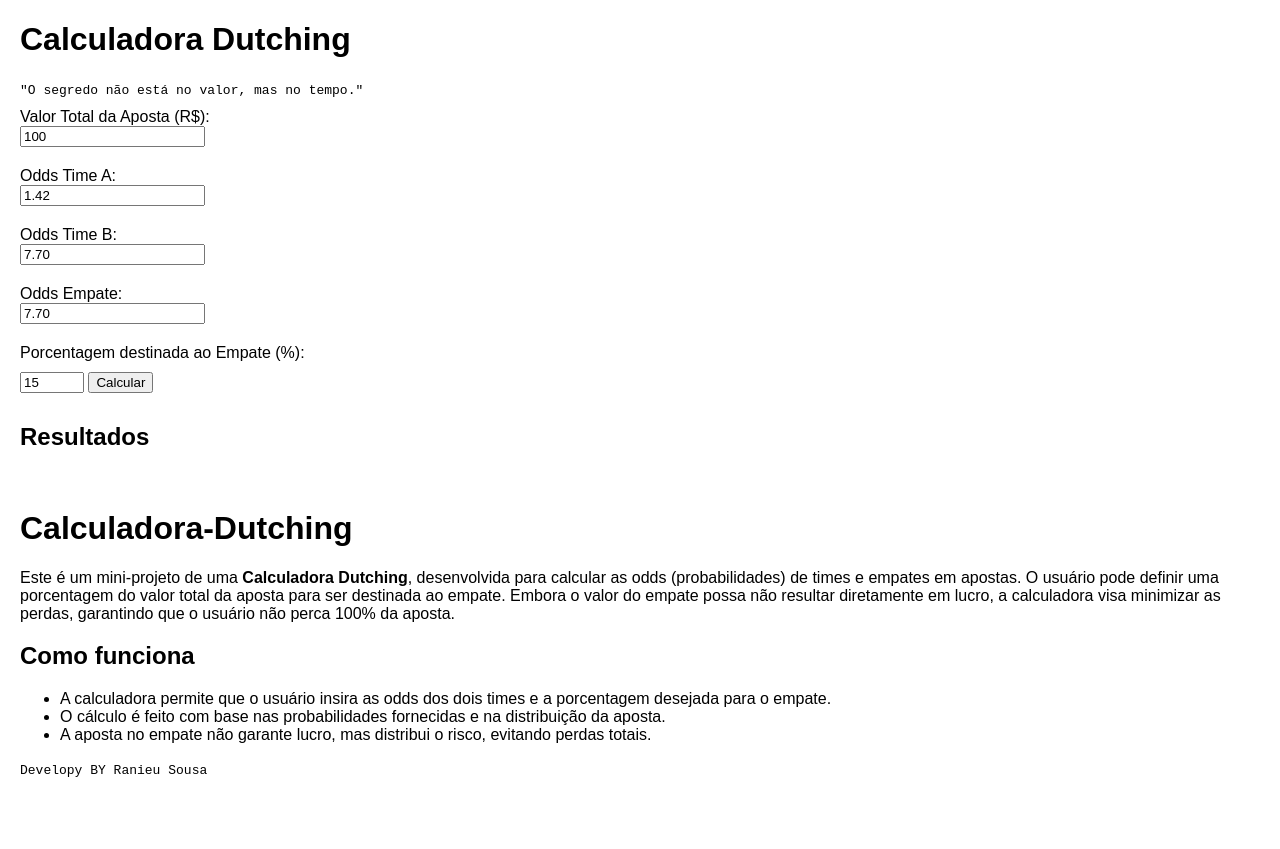
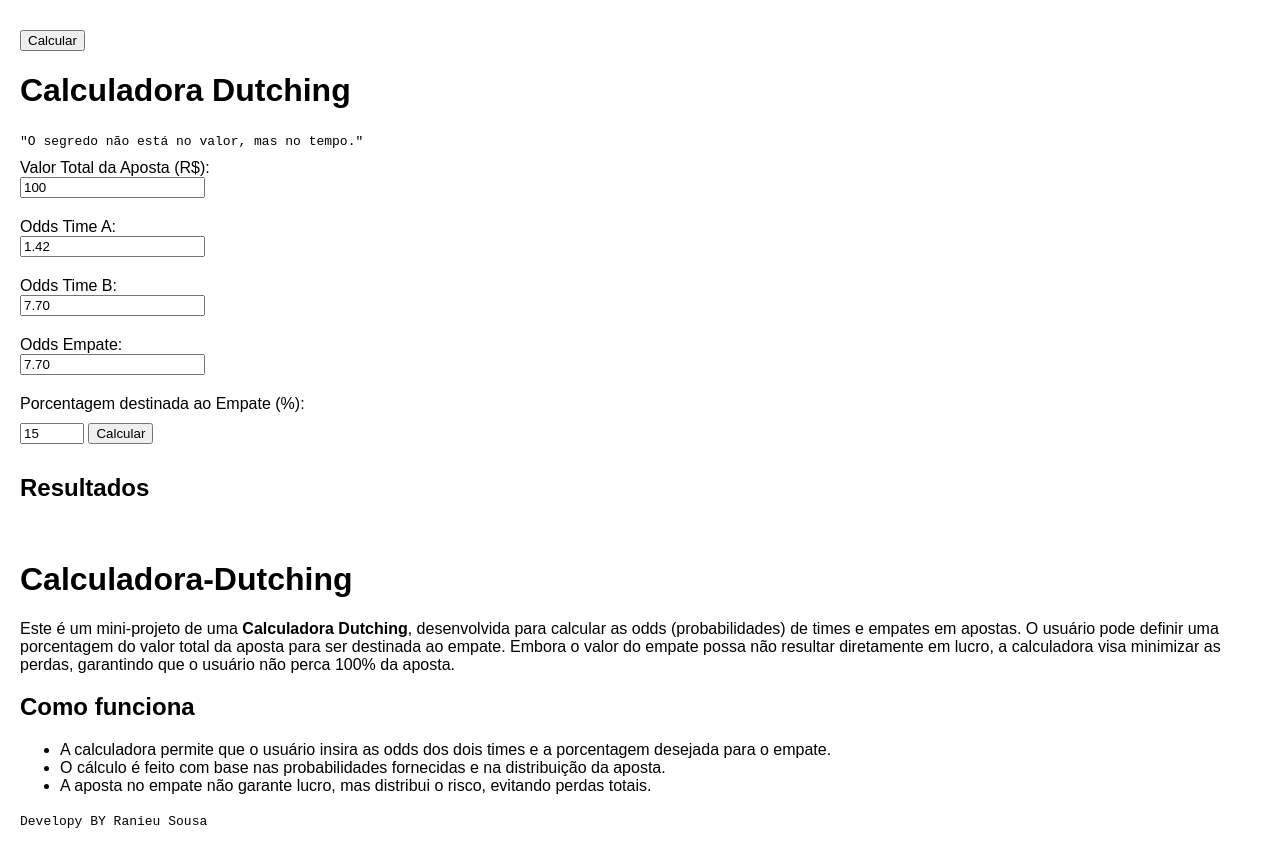
Before and after one commit to RanieuSousa/Calculadora-Dutching, a plain HTML site: page index.html in a window 1280 px wide. Before the commit the page ends 800 px from the top, so only its background shows below. Drawn offline with Linux system fonts and the light colour scheme.

Commit message:
Update index.html

```diff
--- a/index.html
+++ b/index.html
@@ -23,6 +23,7 @@
     </style>
 </head>
 <body>
+   <button id="calculateButton">Calcular</button>
     <h1>Calculadora Dutching</h1>
     <samp>"O segredo não está no valor, mas no tempo."</samp>
     <br>
```
